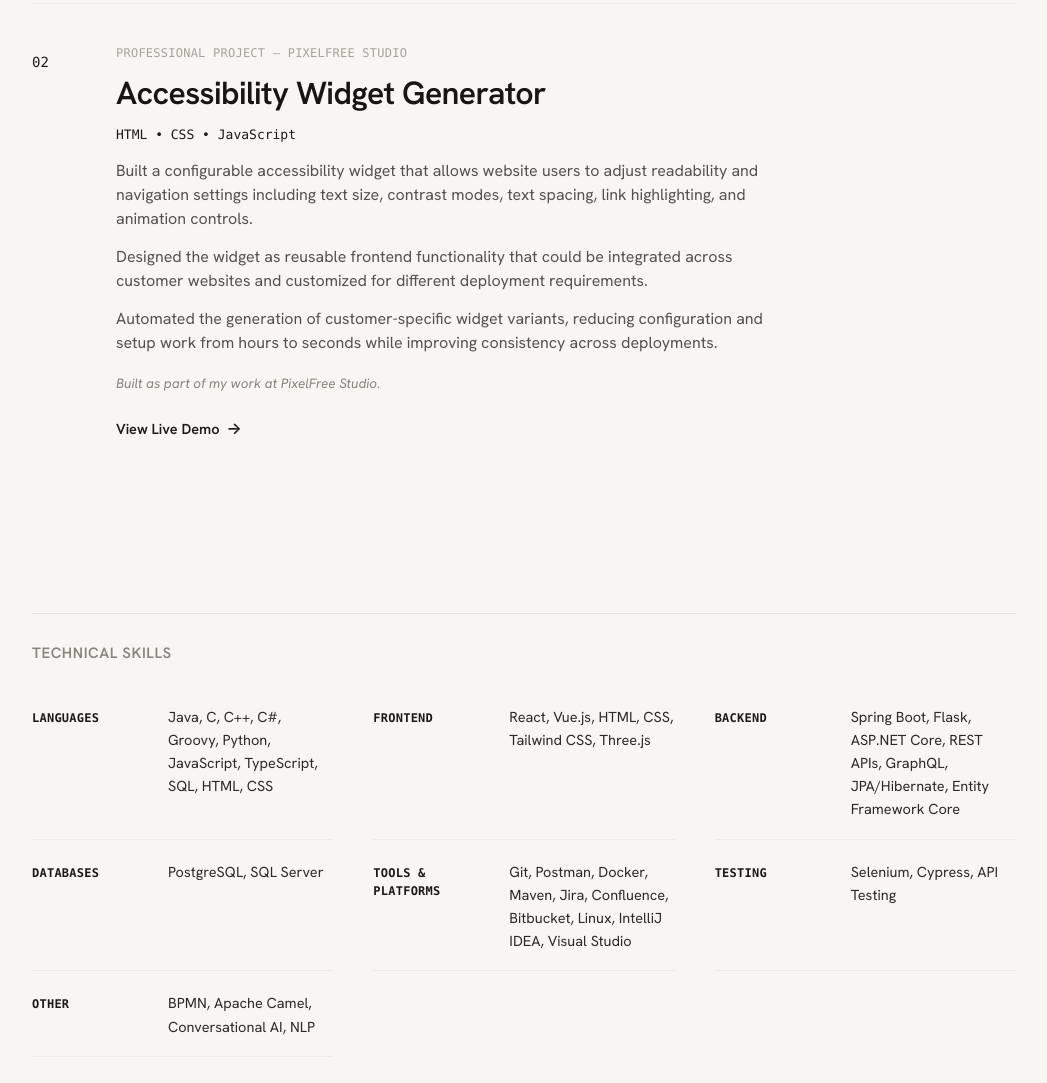
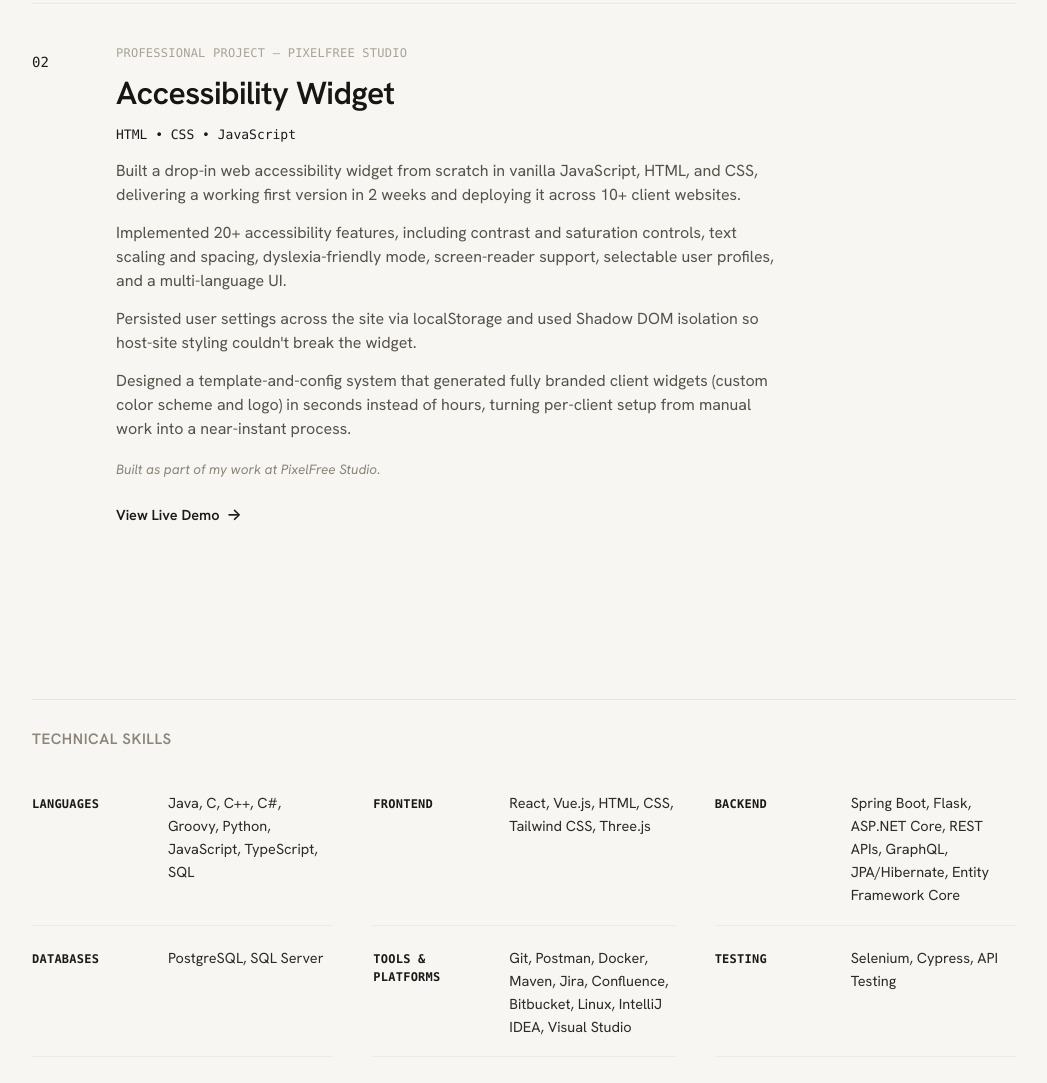
Before and after one commit to vishnu-rajeev/personal-website, a plain HTML site: page index.html in a window 1280 px wide. Shown: the part 3699-4782 px from the top of the page, without its empty margins (116-1163 px from the left). Drawn offline with Linux system fonts and the light colour scheme; a web font is replaced by a local one.

Commit message:
Change some content, update CV

```diff
--- a/index.html
+++ b/index.html
@@ -143,7 +143,7 @@
       <section id="experience" class="section" aria-labelledby="experience-title">
         <div class="section__head section__head--between">
           <h2 id="experience-title" class="eyebrow">Experience</h2>
-          <a href="assets/Vishnu-Rajeev-CV.pdf?v=2026-09-10" target="_blank" rel="noopener" class="btn btn--outline">Download CV <span aria-hidden="true">↓</span></a>
+          <a href="assets/Vishnu-Rajeev-CV.pdf?v=2026-09-11" target="_blank" rel="noopener" class="btn btn--outline">Download CV <span aria-hidden="true">↓</span></a>
         </div>
         <div class="timeline">
 
@@ -297,11 +297,12 @@
             <span class="project__num" aria-hidden="true">02</span>
             <div class="project__body">
               <p class="project__kind">Professional Project — PixelFree Studio</p>
-              <h3 class="project__title">Accessibility Widget Generator</h3>
+              <h3 class="project__title">Accessibility Widget</h3>
               <p class="project__stack">HTML &bull; CSS &bull; JavaScript</p>
-              <p class="project__para">Built a configurable accessibility widget that allows website users to adjust readability and navigation settings including text size, contrast modes, text spacing, link highlighting, and animation controls.</p>
-              <p class="project__para">Designed the widget as reusable frontend functionality that could be integrated across customer websites and customized for different deployment requirements.</p>
-              <p class="project__para">Automated the generation of customer-specific widget variants, reducing configuration and setup work from hours to seconds while improving consistency across deployments.</p>
+              <p class="project__para">Built a drop-in web accessibility widget from scratch in vanilla JavaScript, HTML, and CSS, delivering a working first version in 2 weeks and deploying it across 10+ client websites.</p>
+              <p class="project__para">Implemented 20+ accessibility features, including contrast and saturation controls, text scaling and spacing, dyslexia-friendly mode, screen-reader support, selectable user profiles, and a multi-language UI.</p>
+              <p class="project__para">Persisted user settings across the site via localStorage and used Shadow DOM isolation so host-site styling couldn't break the widget.</p>
+              <p class="project__para">Designed a template-and-config system that generated fully branded client widgets (custom color scheme and logo) in seconds instead of hours, turning per-client setup from manual work into a near-instant process.</p>
               <p class="project__note">Built as part of my work at PixelFree Studio.</p>
               <div class="project__links">
                 <a href="https://ninjascan.ai/" target="_blank" rel="noopener" class="link-arrow">View Live Demo <span aria-hidden="true">→</span></a>
@@ -320,7 +321,7 @@
         <div class="skills">
           <div class="skill">
             <h3 class="skill__label">Languages</h3>
-            <p class="skill__items">Java, C, C++, C#, Groovy, Python, JavaScript, TypeScript, SQL, HTML, CSS</p>
+            <p class="skill__items">Java, C, C++, C#, Groovy, Python, JavaScript, TypeScript, SQL</p>
           </div>
           <div class="skill">
             <h3 class="skill__label">Frontend</h3>
@@ -408,7 +409,7 @@
               </a>
             </li>
             <li>
-              <a href="assets/Vishnu-Rajeev-CV.pdf?v=2026-09-10" target="_blank" rel="noopener" class="footer__link">
+              <a href="assets/Vishnu-Rajeev-CV.pdf?v=2026-09-11" target="_blank" rel="noopener" class="footer__link">
                 <span>Download CV</span>
                 <span class="footer__link-handle">PDF</span>
               </a>
```
Also changed, not shown: 1 other file.
